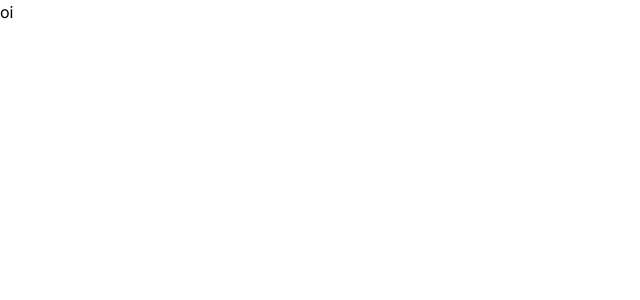
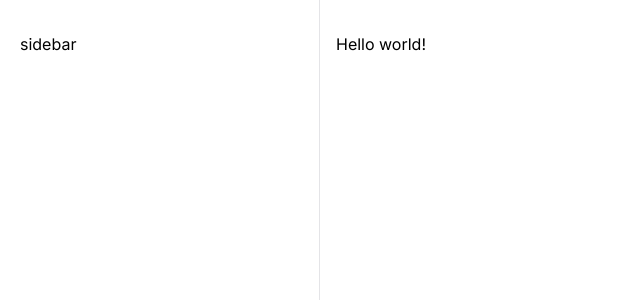
Before and after one commit to lui7henrique/tailwind-nextjs, a Next.js app: page / in a window 1280 px wide. Shown: the top 300 px of the page, without its empty margins (0-640 px from the left). Built offline with nearby package versions, Linux system fonts and the light colour scheme.

Commit message:
feat: Setup initial sidebar

```diff
--- a/src/app/layout.tsx
+++ b/src/app/layout.tsx
@@ -16,7 +16,12 @@
 }) {
   return (
     <html lang="en">
-      <body className={inter.className}>{children}</body>
+      <body className={inter.className}>
+        <div className="grid min-h-screen grid-cols-app">
+          <aside className="border-r border-zinc-200 px-5 py-8">sidebar</aside>
+          <main className="px-4 pb-12 pt-8">{children}</main>
+        </div>
+      </body>
     </html>
   )
 }
--- a/src/app/page.tsx
+++ b/src/app/page.tsx
@@ -1,3 +1,3 @@
 export default function Home() {
-  return <h1>oi</h1>;
+  return <h1>Hello world!</h1>
 }
--- a/tailwind.config.ts
+++ b/tailwind.config.ts
@@ -8,10 +8,11 @@
   ],
   theme: {
     extend: {
-      backgroundImage: {
-        'gradient-radial': 'radial-gradient(var(--tw-gradient-stops))',
-        'gradient-conic':
-          'conic-gradient(from 180deg at 50% 50%, var(--tw-gradient-stops))',
+      gridTemplateColumns: {
+        app: 'minmax(18rem, 20rem) 1fr',
+      },
+      maxWidth: {
+        app: '700px',
       },
     },
   },
```
